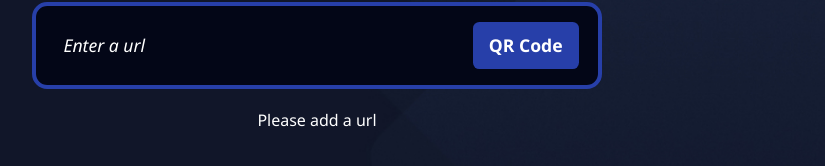
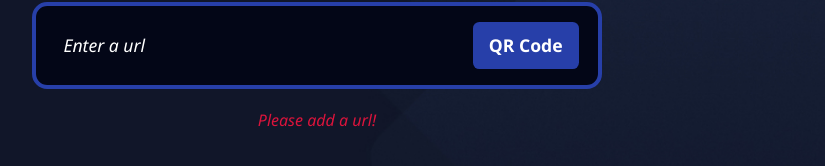
Before and after one commit to ShinobiKoda/qr-code-gen, a plain HTML site: page index.html in a window 1280 px wide. Both pictures are taken after a click on the link "QR Code". Shown: the part 364-530 px from the top of the page, without its empty margins (323-1148 px from the left). Drawn offline with Linux system fonts and the light colour scheme.

Commit message:
change color tof error msg

```diff
--- a/assets/styles.css
+++ b/assets/styles.css
@@ -126,7 +126,8 @@ body{
 }
 
 .error-msg{
-    color: white;
+    color: crimson;
+    font-style: italic;
     display: none;
 }
 
--- a/index.html
+++ b/index.html
@@ -17,7 +17,7 @@
       <input type="text" placeholder="Enter a url" id="qr-text">
       <a id="generate-qrcode" href="#" onclick="navigateToQrPage()">QR Code</a>
     </div>
-    <p class="error-msg">Please add a url</p>
+    <p class="error-msg">Please add a url!</p>
   </main>
   <script>
      const qr_text = document.getElementById('qr-text');
```
